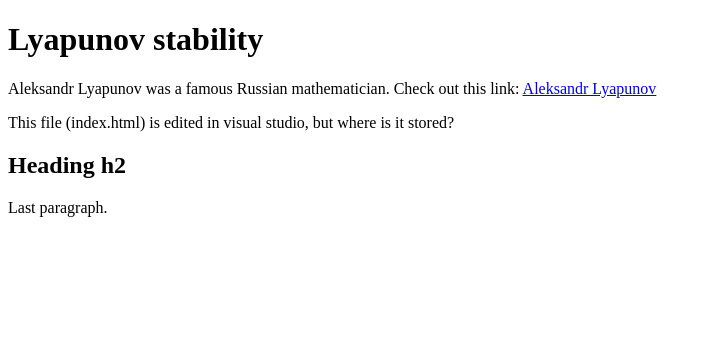
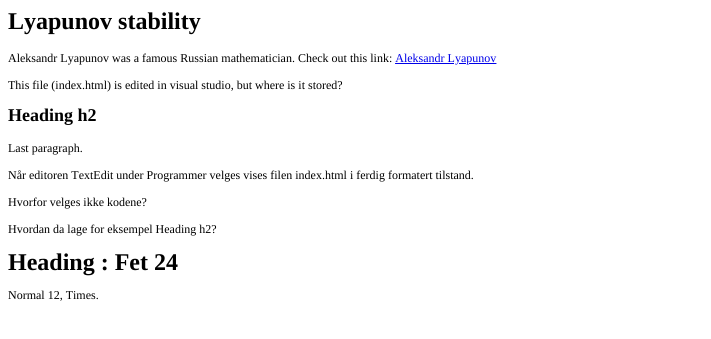
Before and after one commit to EgilNjaal/liapunov, a website: page public/index.html in a window 1280 px wide. Shown: the whole page, without its empty margins (0-711 px from the left). Drawn offline with Linux system fonts and the light colour scheme.

Commit message:
index2.html

```diff
--- a/public/index.html
+++ b/public/index.html
@@ -1,21 +1,31 @@
-<!DOCTYPE html>
-<html lang="en">
+<!DOCTYPE html PUBLIC "-//W3C//DTD HTML 4.01//EN" "http://www.w3.org/TR/html4/strict.dtd">
+<html>
 <head>
-    <meta charset="UTF-8">
-    <meta name="viewport" content="width=device-width, initial-scale=1.0">
-    <meta http-equiv="X-UA-Compatible" content="ie=edge">
-    <title>Liapunov stability</title>
+  <meta http-equiv="Content-Type" content="text/html; charset=utf-8">
+  <meta http-equiv="Content-Style-Type" content="text/css">
+  <title>Liapunov stability</title>
+  <meta name="Generator" content="Cocoa HTML Writer">
+  <meta name="CocoaVersion" content="1671.2">
+  <style type="text/css">
+    p.p2 {margin: 0.0px 0.0px 12.0px 0.0px; line-height: 14.0px; font: 12.0px Times; color: #000000; -webkit-text-stroke: #000000}
+    p.p4 {margin: 0.0px 0.0px 12.0px 0.0px; line-height: 14.0px; font: 24.0px Times; color: #000000; -webkit-text-stroke: #000000}
+    p.p5 {margin: 0.0px 0.0px 12.0px 0.0px; line-height: 14.0px; font: 12.0px Times; color: #000000; -webkit-text-stroke: #000000; min-height: 12.0px}
+    span.s1 {font-kerning: none}
+    span.s2 {font: 12.0px Times; text-decoration: underline ; font-kerning: none; color: #0000e9; -webkit-text-stroke: 0px #0000e9}
+  </style>
 </head>
 <body>
-    <h1>Lyapunov stability</h1>
-    <p>Aleksandr Lyapunov was a famous Russian mathematician.
-        Check out this link:
-        <a href="en.wikipedia.org"> Aleksandr Lyapunov</a>
-    </p>
-    <p>This file (index.html) is edited in visual studio,
-        but where is it stored?
-    </p>
-    <h2>Heading h2</h2>
-    <p>Last paragraph.</p>
+<h1 style="margin: 0.0px 0.0px 16.1px 0.0px; line-height: 28.0px; font: 24.0px Times; color: #000000; -webkit-text-stroke: #000000"><span class="s1"><b>Lyapunov stability</b></span></h1>
+<p class="p2"><span class="s1">Aleksandr Lyapunov was a famous Russian mathematician. Check out this link: <a href="file:///Users/egilnjalhaland/Documents/prosjekter/liapunov/public/en.wikipedia.org"><span class="s2">Aleksandr Lyapunov</span></a><span class="Apple-converted-space"> </span></span></p>
+<p class="p2"><span class="s1">This file (index.html) is edited in visual studio, but where is it stored?<span class="Apple-converted-space"> </span></span></p>
+<h2 style="margin: 0.0px 0.0px 14.9px 0.0px; line-height: 22.0px; font: 18.0px Times; color: #000000; -webkit-text-stroke: #000000"><span class="s1"><b>Heading h2</b></span></h2>
+<p class="p2"><span class="s1">Last paragraph.</span></p>
+<p class="p2"><span class="s1">Når editoren TextEdit under Programmer velges vises filen index.html i ferdig formatert tilstand.</span></p>
+<p class="p2"><span class="s1">Hvorfor velges ikke kodene?</span></p>
+<p class="p2"><span class="s1">Hvordan da lage for eksempel Heading h2?</span></p>
+<p class="p4"><span class="s1"><b>Heading : Fet 24</b></span></p>
+<p class="p2"><span class="s1">Normal 12, Times.</span></p>
+<p class="p5"><span class="s1"></span><br></p>
+<p class="p5"><span class="s1"></span><br></p>
 </body>
 </html>
```
Also changed, not shown: public/index2.html (added, +24 -0 lines).
